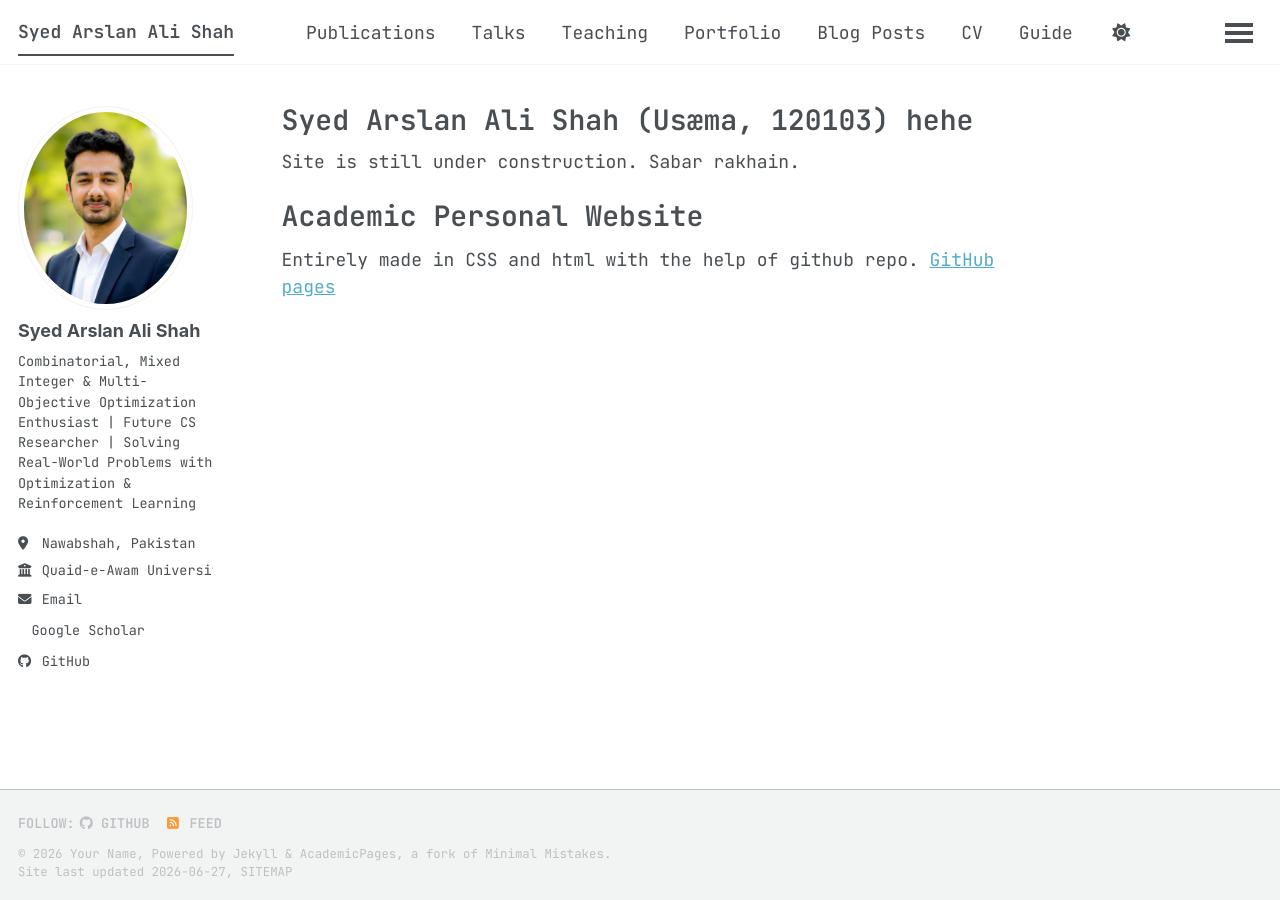
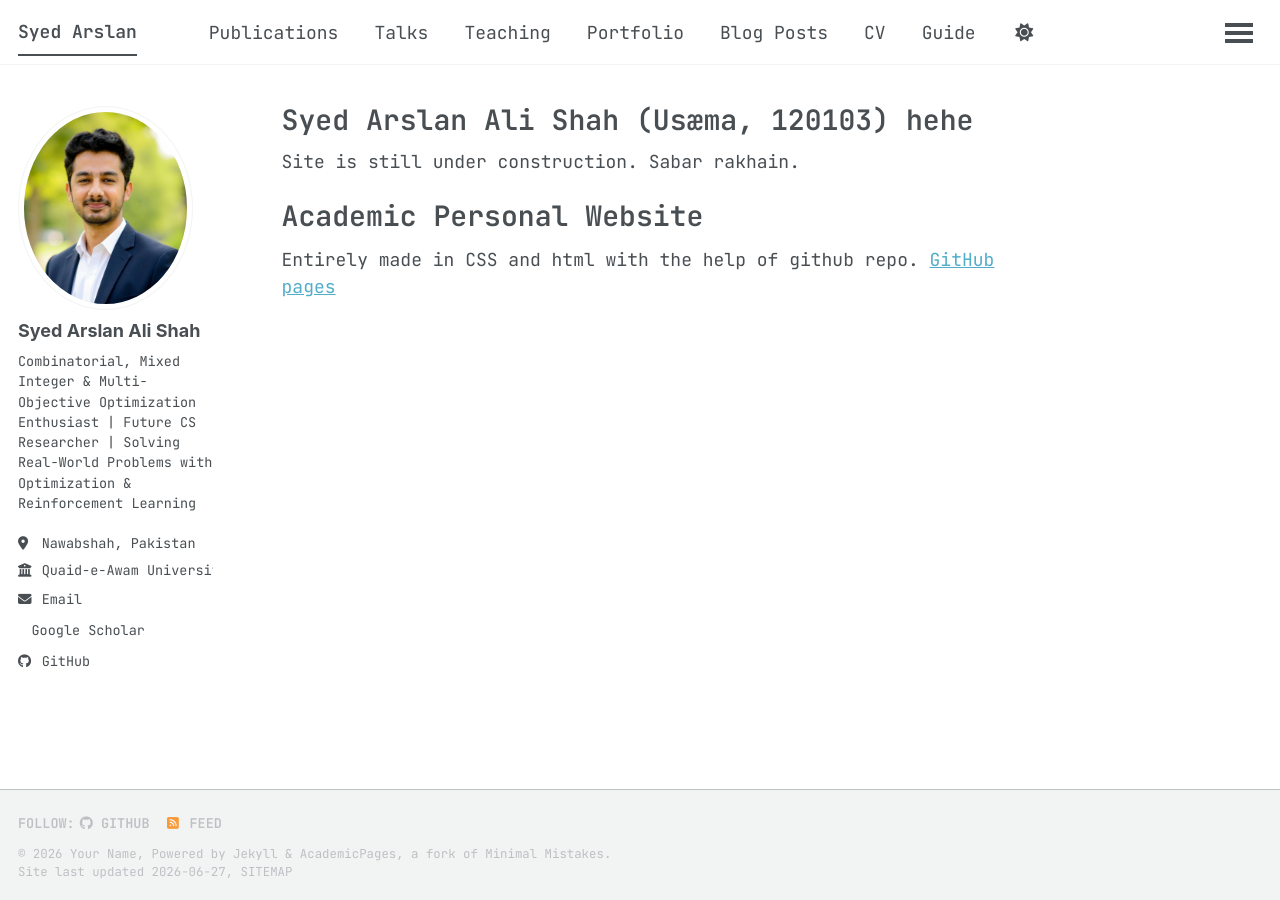
Before and after one commit to syedarslann/syedarslann.github.io, a Jekyll site: the page built from _pages/about.md, in a window 1280 px wide. Built offline with Jekyll 4.4.1, drawn with Linux system fonts in a browser that asks for light colours; a style sheet for code colours, icons or effects is not loaded.

Commit message:
Update _config.yml

```diff
--- a/_config.yml
+++ b/_config.yml
@@ -9,7 +9,7 @@
 # Basic Site Settings
 locale                   : "en-US"
 site_theme               : "default" # The available themes options are "default", "air", "sunrise", "mint", "dirt" and "contrast"
-title                    : "Syed Arslan Ali Shah"
+title                    : "Syed Arslan"
 title_separator          : "-"
 name                     : &name "Your Name"
 description              : &description "Your Name's academic portfolio"   # Update this with a general description of your site, this is the default if not overridden by a page
```
